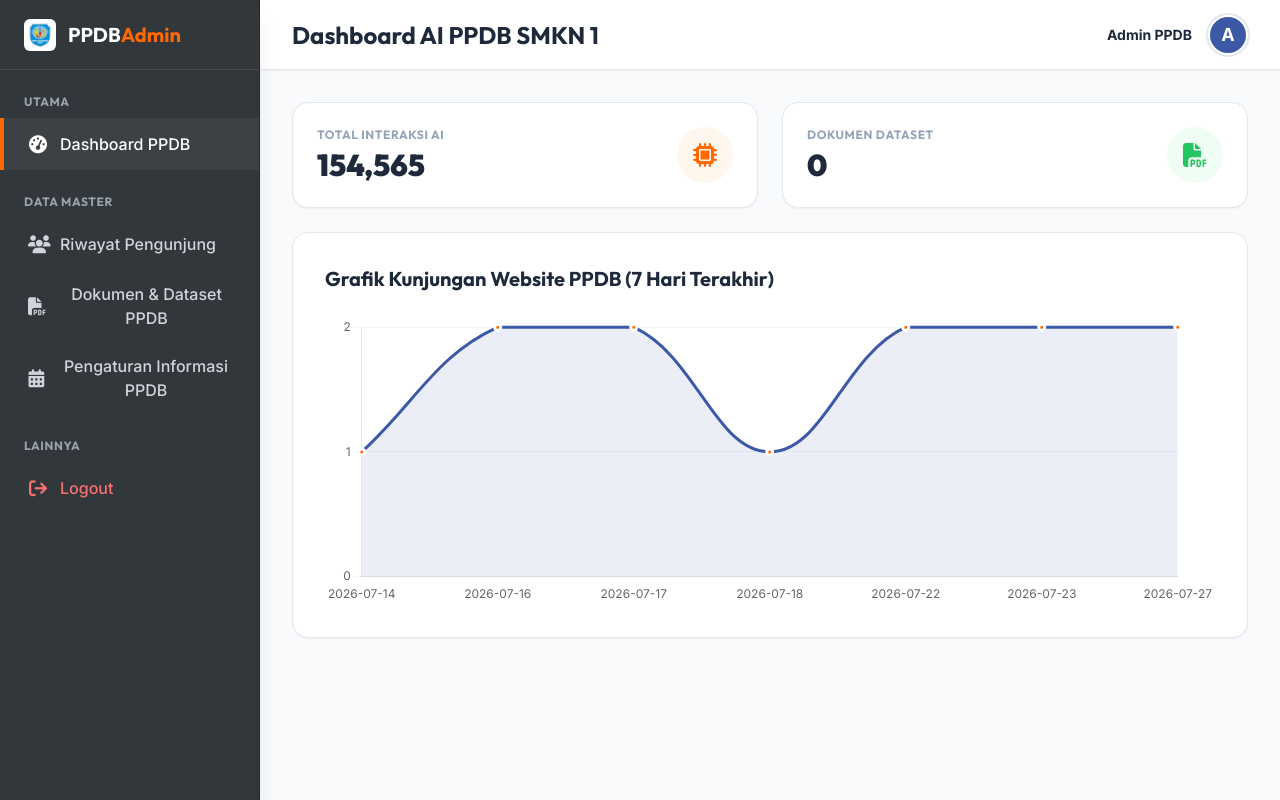
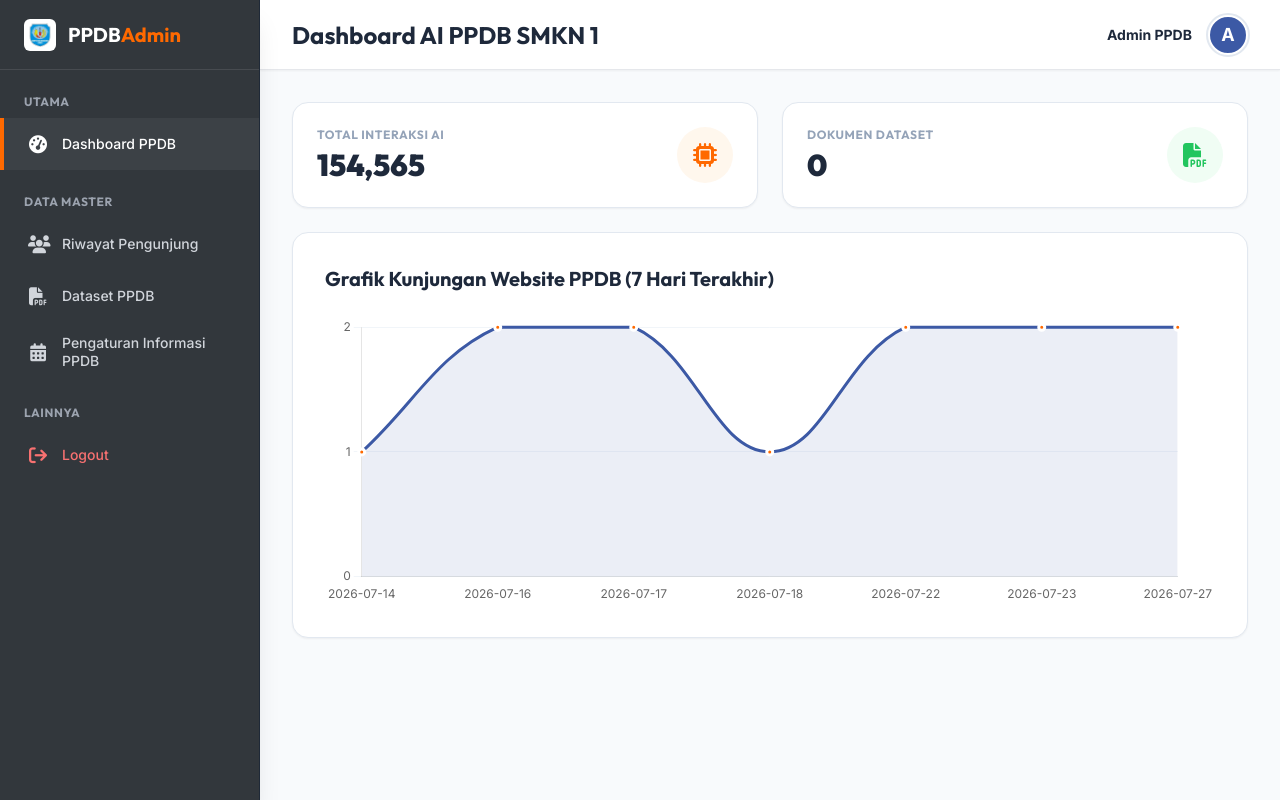
Before and after one commit to syahputra21/Chatbot_PPDB_SMK_NEGERI_1_KOTA_SORONG, a Flask app: page /admin in a window 1280 px wide. Run offline with Flask 3, Linux system fonts and the light colour scheme; the visitor is signed in with stand-in values (Sample User, id 1); data comes from the database, SQL or seed files in the repository; some libraries are stand-ins or nearby versions.

Commit message:
refactor(admin): Merapikan menu sidebar agar satu baris seragam dengan ukuran teks modern dan mengganti label menjadi Dataset PPDB

```diff
--- a/templates/admin.html
+++ b/templates/admin.html
@@ -112,35 +112,35 @@
         <nav class="flex-1 py-6 overflow-y-auto">
             <div class="px-6 mb-2 text-xs font-bold text-gray-400 uppercase tracking-wider font-outfit">Utama</div>
             <button onclick="switchTab('dashboard')" id="btn-dashboard"
-                class="sidebar-item active w-full flex items-center gap-3 px-6 py-3 text-gray-300 hover:text-white hover:bg-white/5 transition-all border-l-4 border-transparent">
-                <i class="fa-solid fa-gauge-high w-5 text-center text-lg"></i>
-                <span class="font-medium">Dashboard PPDB</span>
+                class="sidebar-item active w-full flex items-center gap-3.5 px-6 py-3 text-gray-300 hover:text-white hover:bg-white/5 transition-all border-l-4 border-transparent text-left">
+                <i class="fa-solid fa-gauge-high w-5 text-center text-lg shrink-0"></i>
+                <span class="font-medium text-sm leading-tight">Dashboard PPDB</span>
             </button>
 
             <div class="px-6 mt-6 mb-2 text-xs font-bold text-gray-400 uppercase tracking-wider font-outfit">Data Master
             </div>
             <button onclick="switchTab('stats')" id="btn-stats"
-                class="sidebar-item w-full flex items-center gap-3 px-6 py-3 text-gray-300 hover:text-white hover:bg-white/5 transition-all border-l-4 border-transparent">
-                <i class="fa-solid fa-users w-5 text-center text-lg"></i>
-                <span class="font-medium">Riwayat Pengunjung</span>
+                class="sidebar-item w-full flex items-center gap-3.5 px-6 py-3 text-gray-300 hover:text-white hover:bg-white/5 transition-all border-l-4 border-transparent text-left">
+                <i class="fa-solid fa-users w-5 text-center text-lg shrink-0"></i>
+                <span class="font-medium text-sm leading-tight">Riwayat Pengunjung</span>
             </button>
             <button onclick="switchTab('pdf')" id="btn-pdf"
-                class="sidebar-item w-full flex items-center gap-3 px-6 py-3 text-gray-300 hover:text-white hover:bg-white/5 transition-all border-l-4 border-transparent">
-                <i class="fa-solid fa-file-pdf w-5 text-center text-lg"></i>
-                <span class="font-medium">Dokumen & Dataset PPDB</span>
+                class="sidebar-item w-full flex items-center gap-3.5 px-6 py-3 text-gray-300 hover:text-white hover:bg-white/5 transition-all border-l-4 border-transparent text-left">
+                <i class="fa-solid fa-file-pdf w-5 text-center text-lg shrink-0"></i>
+                <span class="font-medium text-sm leading-tight">Dataset PPDB</span>
             </button>
             <button onclick="switchTab('config')" id="btn-config"
-                class="sidebar-item w-full flex items-center gap-3 px-6 py-3 text-gray-300 hover:text-white hover:bg-white/5 transition-all border-l-4 border-transparent">
-                <i class="fa-solid fa-calendar-alt w-5 text-center text-lg"></i>
-                <span class="font-medium">Pengaturan Informasi PPDB</span>
+                class="sidebar-item w-full flex items-center gap-3.5 px-6 py-3 text-gray-300 hover:text-white hover:bg-white/5 transition-all border-l-4 border-transparent text-left">
+                <i class="fa-solid fa-calendar-alt w-5 text-center text-lg shrink-0"></i>
+                <span class="font-medium text-sm leading-tight">Pengaturan Informasi PPDB</span>
             </button>
 
             <div class="px-6 mt-6 mb-2 text-xs font-bold text-gray-400 uppercase tracking-wider font-outfit">Lainnya
             </div>
             <button id="btn-logout"
-                class="w-full flex items-center gap-3 px-6 py-3 text-red-400 hover:text-red-300 hover:bg-white/5 transition-all border-l-4 border-transparent">
-                <i class="fa-solid fa-arrow-right-from-bracket w-5 text-center text-lg"></i>
-                <span class="font-medium">Logout</span>
+                class="w-full flex items-center gap-3.5 px-6 py-3 text-red-400 hover:text-red-300 hover:bg-white/5 transition-all border-l-4 border-transparent text-left">
+                <i class="fa-solid fa-arrow-right-from-bracket w-5 text-center text-lg shrink-0"></i>
+                <span class="font-medium text-sm leading-tight">Logout</span>
             </button>
         </nav>
     </aside>
@@ -556,7 +556,7 @@
             'dashboard': 'Dashboard AI PPDB SMKN 1',
             'stats': 'Riwayat Kunjungan Website',
             'pdf': 'Dataset PPDB',
-            'config': 'pengaturan informasi PPDB'
+            'config': 'Pengaturan Informasi PPDB'
         };
 
         let myChart = null;
```
